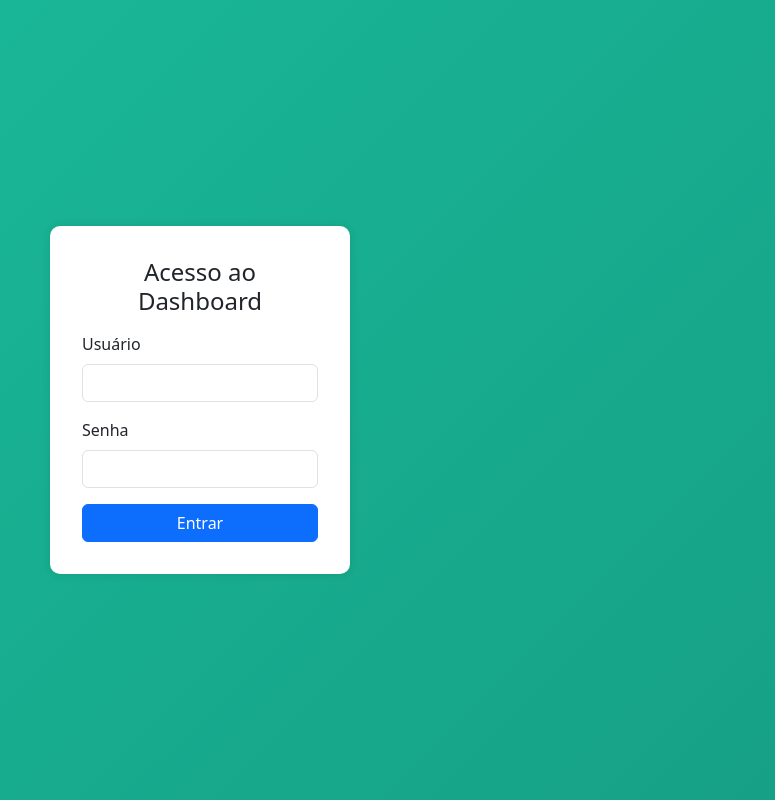
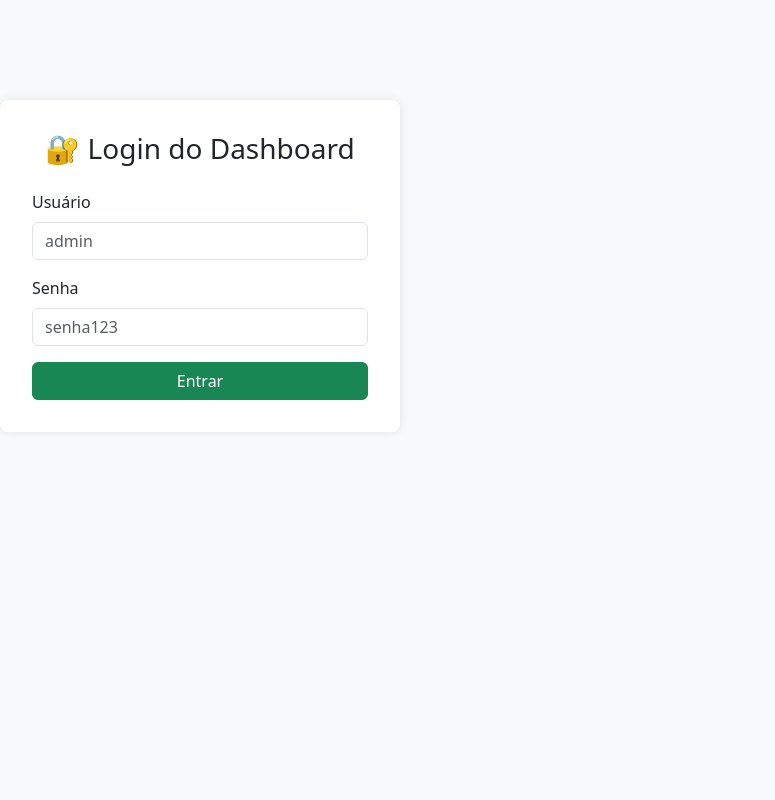
Before and after one commit to laribar/MaitB-Projetct, a Flask app: page / in a window 1280 px wide. Shown: the whole page, without its empty margins (440-1215 px from the left). Run offline with Flask 3, Linux system fonts and the light colour scheme; parts of the project's set-up code (start-up, migrations or seed data) failed here and were passed over.

Commit message:
Update login.html

```diff
--- a/templates/login.html
+++ b/templates/login.html
@@ -2,40 +2,47 @@
 <html lang="pt-br">
 <head>
     <meta charset="UTF-8">
-    <title>Login</title>
+    <title>Login - Trading Bot</title>
     <link href="https://cdn.jsdelivr.net/npm/bootstrap@5.3.0/dist/css/bootstrap.min.css" rel="stylesheet">
     <style>
         body {
-            background: linear-gradient(135deg, #1abc9c, #16a085);
-            height: 100vh;
-            display: flex;
-            align-items: center;
-            justify-content: center;
+            background-color: #f8f9fa;
         }
-        .login-form {
-            background: white;
+        .login-container {
+            max-width: 400px;
+            margin: 100px auto;
             padding: 2rem;
-            border-radius: 10px;
-            box-shadow: 0 0 10px rgba(0,0,0,0.1);
-            width: 300px;
+            background-color: white;
+            border-radius: 8px;
+            box-shadow: 0px 0px 10px rgba(0,0,0,0.1);
+        }
+        .form-control:focus {
+            box-shadow: none;
+            border-color: #198754;
         }
     </style>
 </head>
 <body>
-    <form class="login-form" method="POST">
-        <h4 class="mb-3 text-center">Acesso ao Dashboard</h4>
+    <div class="container">
+        <div class="login-container">
+            <h3 class="text-center mb-4">🔐 Login do Dashboard</h3>
             {% if erro %}
-            <div class="alert alert-danger">{{ erro }}</div>
+                <div class="alert alert-danger" role="alert">
+                    {{ erro }}
+                </div>
             {% endif %}
+            <form method="POST">
                 <div class="mb-3">
                     <label for="username" class="form-label">Usuário</label>
-            <input type="text" class="form-control" id="username" name="username" required>
+                    <input type="text" class="form-control" id="username" name="username" placeholder="admin" required>
                 </div>
                 <div class="mb-3">
                     <label for="password" class="form-label">Senha</label>
-            <input type="password" class="form-control" id="password" name="password" required>
+                    <input type="password" class="form-control" id="password" name="password" placeholder="senha123" required>
                 </div>
-        <button type="submit" class="btn btn-primary w-100">Entrar</button>
+                <button type="submit" class="btn btn-success w-100">Entrar</button>
             </form>
+        </div>
+    </div>
 </body>
 </html>
```
Lines whose indentation alone changed are shown as unchanged.
